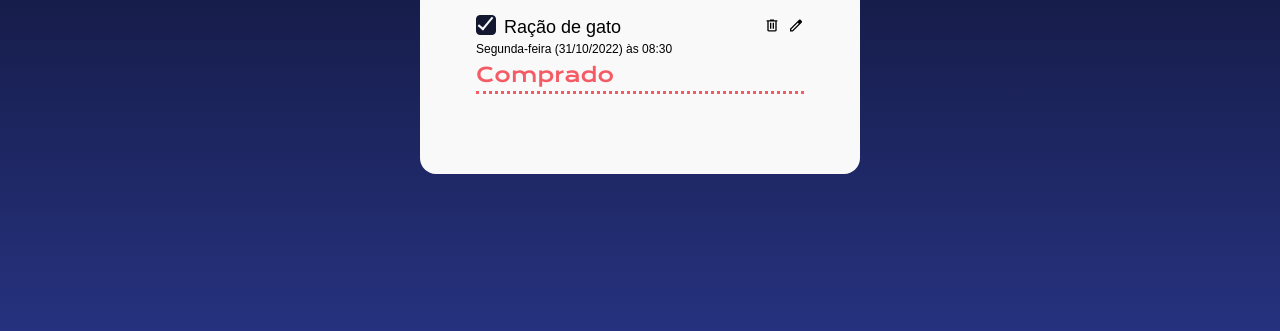
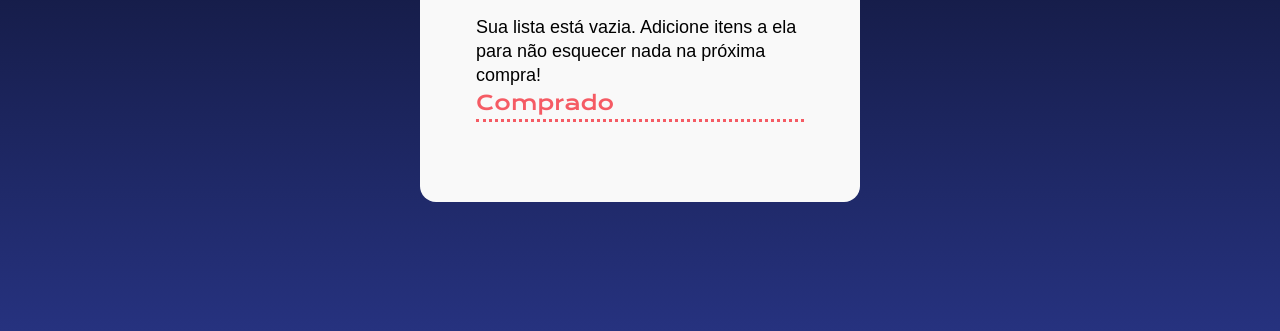
Before and after one commit to LetMzDev/0021-JavaScript-para-Web, a plain HTML site: page index.html in a window 1280 px wide. Shown: the part 469-800 px from the top of the page. Drawn offline with nearby package versions, Linux system fonts and the light colour scheme; a web font is replaced by a local one.

Commit message:
20. Lista vazia

```diff
--- a/index.html
+++ b/index.html
@@ -29,29 +29,9 @@
 			<hr>
 
 			<ul id = "lista-de-compras">
-				<li>
-					<div class = "lista-item-container">
-						<div>
-							<div class = "container-checkbox">
-								<label for = "checkbox-1">
-									<input type = "checkbox" class = "input-checkbox" id = "checkbox-1" />
-									<div class = "checkbox-customizado checked"></div>
-								</label>
-							</div>
-							<p>Ração de gato</p>
-						</div>
-
-						<div>
-							<button class = "item-lista-button">
-								<img src = "./img/delete.svg" alt = "remover">
-							</button>
-							<button class="item-lista-button">
-								<img src = "./img/edit.svg" alt = "editar">
-							</button>
-						</div>
-					</div>
-					<p class = "texto-data">Segunda-feira (31/10/2022) às 08:30</p>
-				</li>
+				<p id = "mensagem-lista-vazia" style = "display: block">
+					Sua lista está vazia. Adicione itens a ela para não esquecer nada na próxima compra!
+				</p>
 			</ul>
 
 			<h2>Comprado</h2>
```
